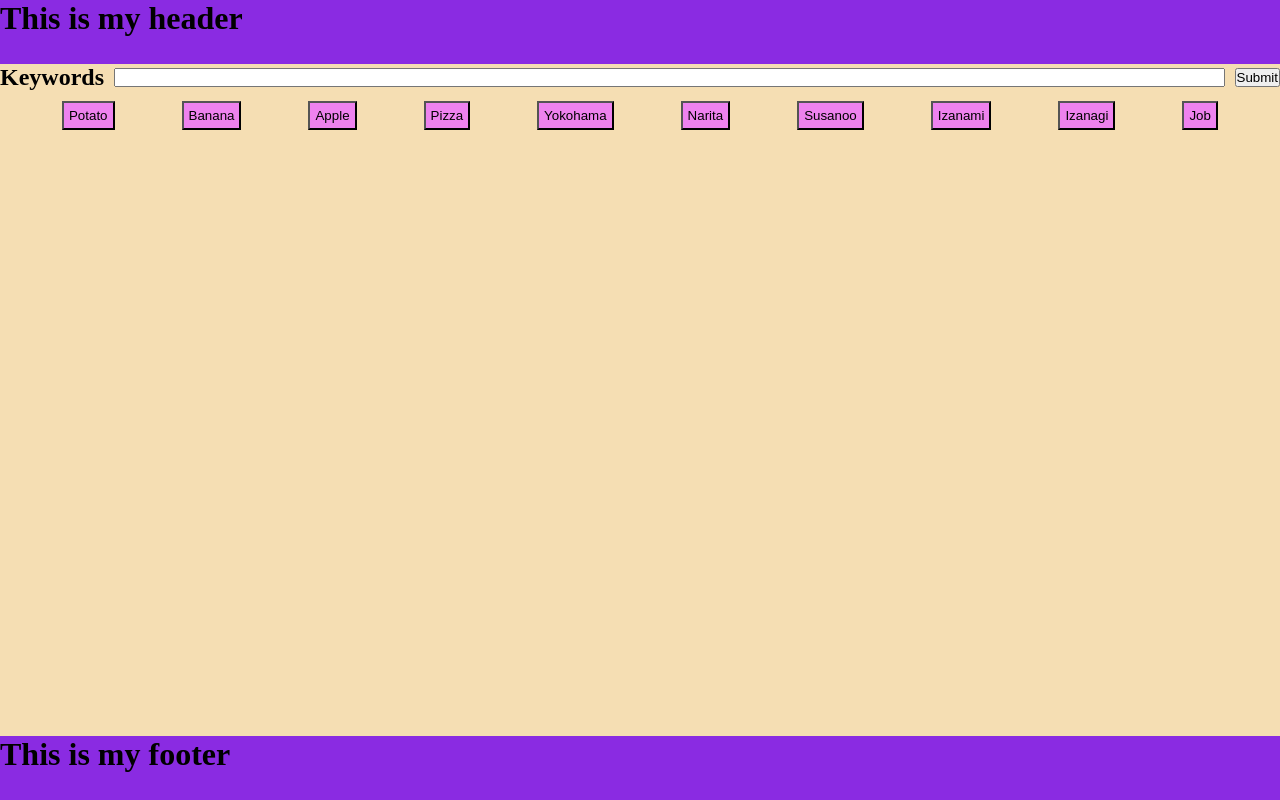
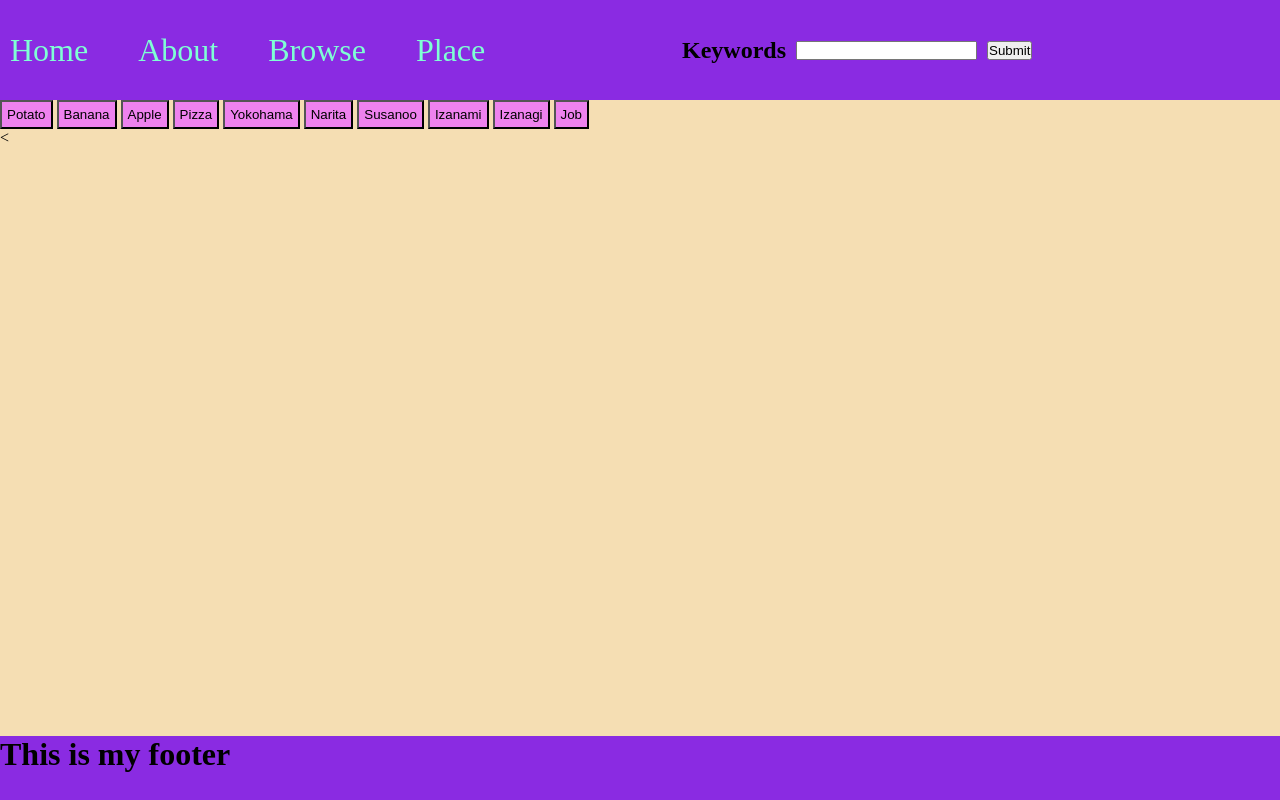
Before and after one commit to Wreakvvarrn/swordshop, a plain HTML site: page project/index.html in a window 1280 px wide. Drawn offline with Linux system fonts and the light colour scheme.

Commit message:
final draft

```diff
--- a/project/index.html
+++ b/project/index.html
@@ -9,15 +9,20 @@
 <body>
 <div class="UI">
     <header class="header">
-        <h1>This is my header</h1>
-    </header>
-
-    <main class="main">
+        <div class="home_butt">
+            <div class="butt_list">Home</div>
+            <div class="butt_list">About</div>
+            <div class="butt_list">Browse</div>
+            <div class="butt_list">Place</div>
+        </div>
         <form class="form">
             <h2 class="keywords">Keywords</h2>
             <input class="bar" />
             <button class="submit_botton">Submit</button>
         </form>
+    </header>
+
+    <main class="main">
         <div Class="ops">
             <button class="itemsearch">Potato</button>
             <button class="itemsearch">Banana</button>
@@ -30,6 +35,7 @@
             <button class="itemsearch">Izanagi</button>
             <button class="itemsearch">Job</button>
         </div>
+        <
     </main>
 
     <footer class="footer">
--- a/project/style.css
+++ b/project/style.css
@@ -12,7 +12,31 @@
 
 .header {
     background: blueviolet;
-    height: 64px;
+    height: 100px;
+    display: flex;
+    flex-direction: row;
+    gap: 10px;
+    align-items: center;
+    flex-wrap: wrap;
+}
+
+.home_butt {
+    display: flex;
+    flex: 1;
+    gap: 50px;
+    list-style: none;
+    font-size: 2em;
+    padding: 10px;
+    margin-right: 64px;
+}
+
+.form {
+    display: flex;
+    flex-direction: row;
+    gap: 10px;
+    align-items: center;
+    flex: 1;
+    margin-right: 10px;
 }
 
 .main {
@@ -25,27 +49,62 @@
     height: 64px;
 }
 
-.form {
-    display: flex;
-    flex-direction: row;
-    gap: 10px;
-    align-items: center;
-}
-
-.bar {
-    flex: 1;
-
-}
-
-.ops {
+.opss {
     display: flex;
     flex-direction: row;
     justify-content: space-evenly;
     gap: 5px;
     margin-top: 10px;
+    list-style: none;
 }
 
 .itemsearch {
     padding: 5px;
     background: violet
 }
+
+.butt_list {
+    text-decoration: none;
+    color:aquamarine
+}
+
+.butt_list:hover {
+    color:chocolate;
+}
+
+.sellingitem {
+    display: flex;
+    flex-wrap:wrap;
+    padding: 3rem;
+    gap: 50px;
+    justify-content: center;
+}
+
+.sellingproduct {
+    background: whitesmoke;
+    text-align: center;
+}
+
+.sellingproduct:hover {
+    box-shadow: 0 8px 16px 0 rgba(0,0,0,0.2);
+}
+
+@media (min-width : 475px) {
+    .navbar{
+         justify-content:flex-end;
+     }
+
+     .nav-list {
+         flex-direction: row;
+         /* justify-content: center; */
+         /* display: flex; */
+     }
+
+ }
+
+ /* @media (minwidth : 768) {
+     .nav-list {
+         flex-direction: column;
+         display: flex;
+     }
+ } */
```
